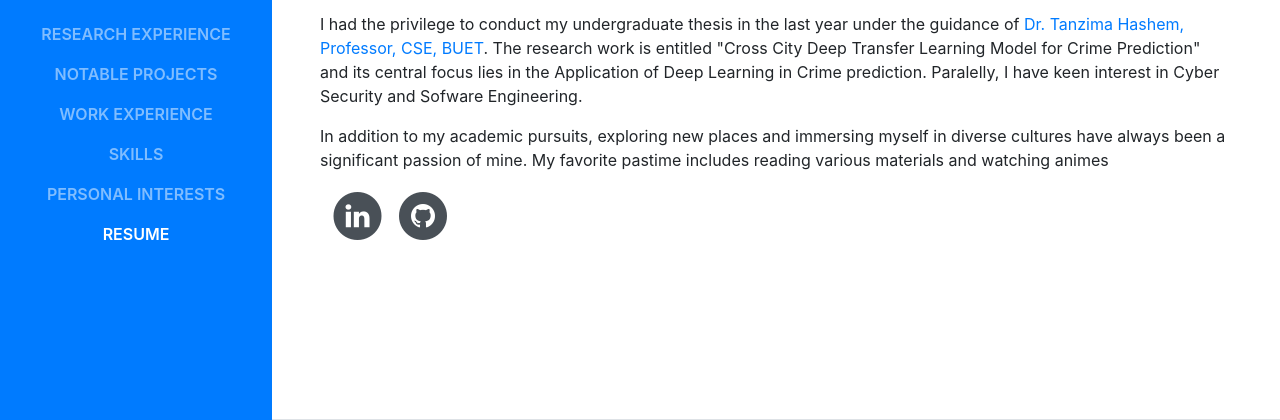
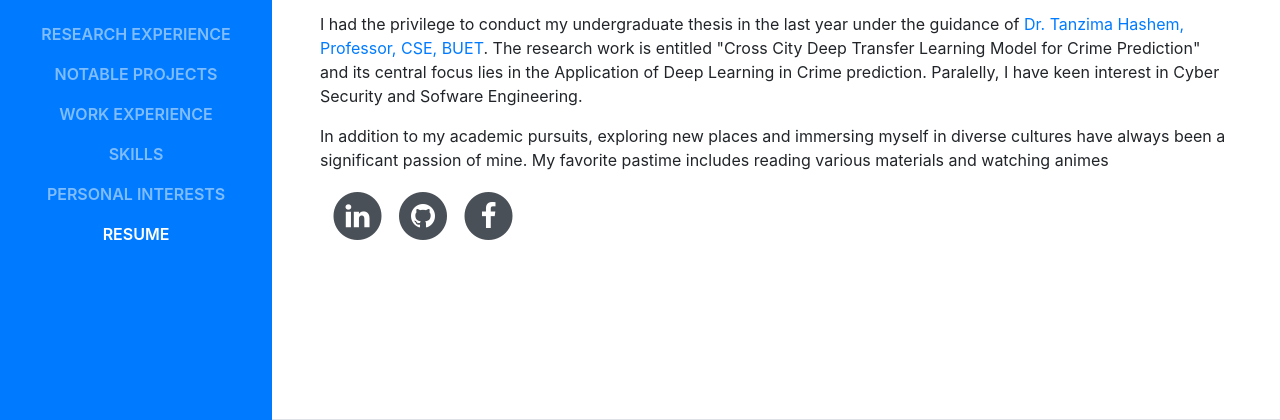
Before and after one commit to NaziaAfreen015/NaziaAfreen015.github.io, a website with bundled scripts: page index.html in a window 1280 px wide. Shown: the part 380-800 px from the top of the page. Built offline with nearby package versions, Linux system fonts and the light colour scheme; some icons are missing; a web font is replaced by a local one.

Commit message:
added fb

```diff
--- a/index.html
+++ b/index.html
@@ -95,7 +95,7 @@
             <li class="list-inline-item">
             </li>
             <li class="list-inline-item">
-              <a href="https://www.linkedin.com/in/ishrat-jahan-eliza-a9a8761a7/">
+              <a href="https://www.linkedin.com/in/nazia-afreen-78569b29b/">
                 <span class="fa-stack fa-lg">
                   <i class="fa fa-circle fa-stack-2x"></i>
                   <i class="fa fa-linkedin fa-stack-1x fa-inverse"></i>
@@ -107,6 +107,14 @@
                 <span class="fa-stack fa-lg">
                   <i class="fa fa-circle fa-stack-2x"></i>
                   <i class="fa fa-github fa-stack-1x fa-inverse"></i>
+                </span>
+              </a>
+            </li>
+            <li class="list-inline-item">
+              <a href="https://www.facebook.com/afreen.oresama">
+                <span class="fa-stack fa-lg">
+                  <i class="fa fa-circle fa-stack-2x"></i>
+                  <i class="fa fa-facebook fa-stack-1x fa-inverse"></i>
                 </span>
               </a>
             </li>
```
